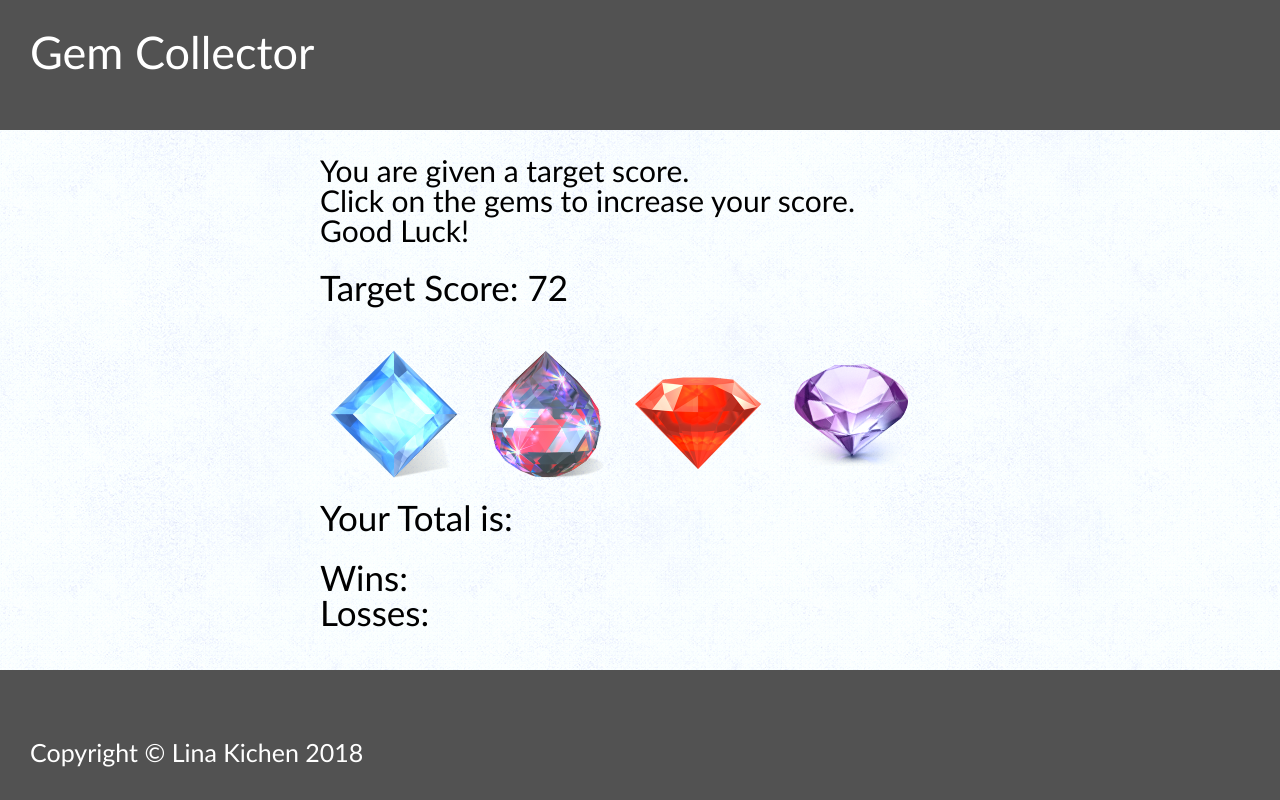
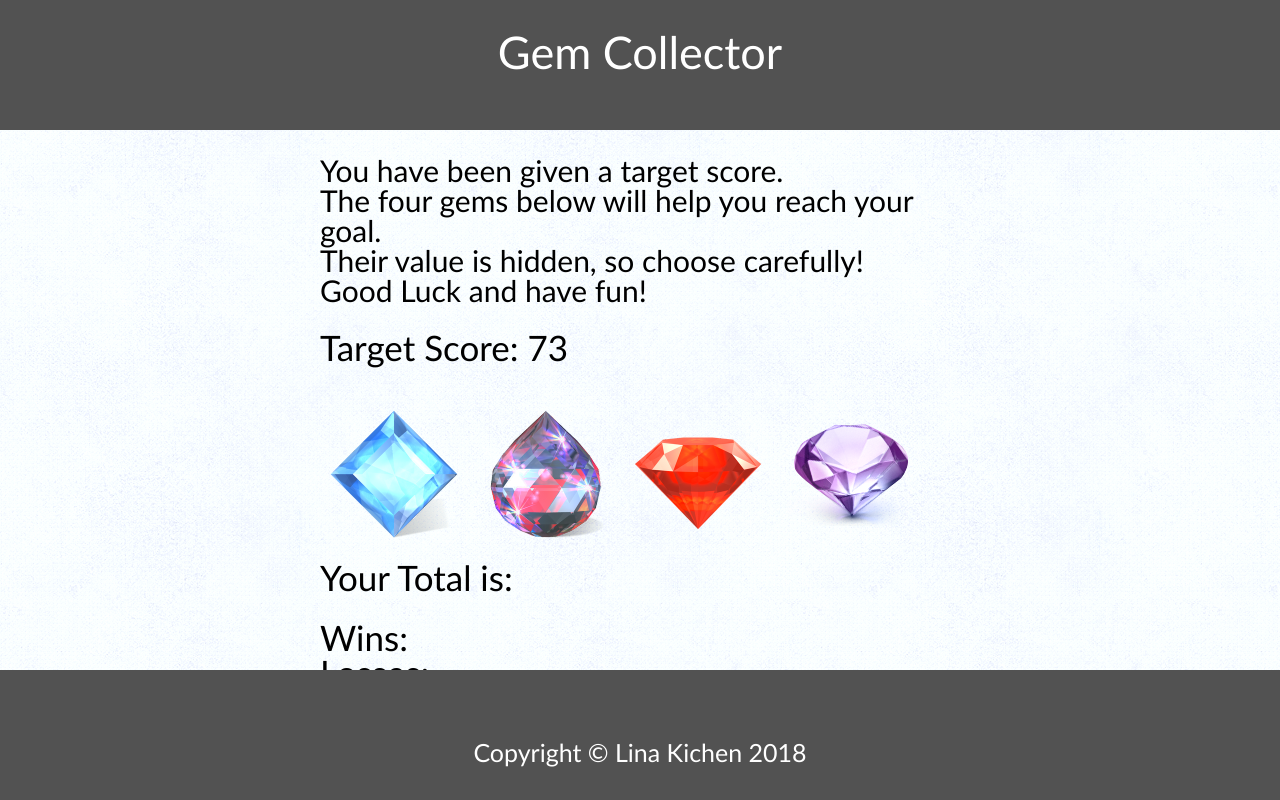
Before and after one commit to hkichen/Week-4-Game, a plain HTML site: page index.html in a window 1280 px wide. Drawn offline with nearby package versions, Linux system fonts and the light colour scheme.

Commit message:
formatting chnges

```diff
--- a/assets/css/style.css
+++ b/assets/css/style.css
@@ -9,7 +9,7 @@
     color: #fff;
     font-size: 45px;
     padding-top: 30px;
-    padding-left: 30px;
+    text-align: center;
 }
 
 .content {
@@ -42,6 +42,6 @@
     bottom: 0;
     font-size: 25px;
     padding-top: 70px;
-    padding-left: 30px;
+    text-align: center;
 
 }
--- a/assets/javascript/game.js
+++ b/assets/javascript/game.js
@@ -1,40 +1,36 @@
-var wins = 0;
-var losses = 0;
 
-    //generate a random number between 19 and 120
-     var targetNumber = Math.floor(Math.random()*101)+19;
-    $("#number-to-guess").text(targetNumber);
-    var crystals = $("#crystals");
-    var counter = 0;
 
-    // generate a set of 4 random numbers between 1 and 12
+
+// generate a random number in [1, 12]
 var makeARandomNumber = function(){
     return Math.floor(Math.random() * 12) + 1;
 }
 
-    var randoms = Array(4).fill(0).map(makeARandomNumber);
+// generate a set of 4 random numbers between 1 and 12
+var randoms = [];
+for (var i = 0; i < 4; i++) {
+    randoms.push(makeARandomNumber())
+}
 console.log(randoms)
 
 //assign data-value to each image with random numbers between 1 and 12
+var gemIds = ["#gemBlue", "#gemMulti", "#gemRed", "#gemPurple"];
 for (var i = 0; i < randoms.length; i++) {
-        var gemBlue = $("#gemBlue")
-            gemBlue.attr("value", randoms[0]);
-            console.log(gemBlue);
-        var gemMulti = $("#gemMulti")
-            gemMulti.attr("value", randoms[1]);
-            console.log(gemMulti);
-        var gemRed = $("#gemRed")
-            gemRed.attr("value", randoms[2]);
-            console.log(gemRed);
-        var gemPurple = $("#gemPurple")
-            gemPurple.attr("value", randoms[3]);
-            console.log(gemPurple);
+    var gem = $(gemIds[i]);
+    gem.attr("value", randoms[i]);
+    console.log(gem);
 }
 
+//generate a random number between 19 and 120
+var targetNumber = Math.floor(Math.random()*102)+19;
+$("#number-to-guess").text(targetNumber);
+
 //make win, loss and game reset
-    crystals.on("click", ".crystal-image", function() {
-        var crystalValue = ($(this).attr("value"));
-        crystalValue = parseInt(crystalValue);
+var counter = 0;
+var wins = 0;
+var losses = 0;
+$("#crystals").on("click", ".crystal-image", function() {
+    var crystalValue = parseInt($(this).attr("value"))
     counter += crystalValue;
     $("#yourCounter").text(counter);
     if (counter === targetNumber) {
@@ -42,7 +38,7 @@
         alert("You win!");
         document.getElementById("winCount").innerHTML = wins;
     }
-        else if (counter >= targetNumber) {
+    else if (counter > targetNumber) {
         losses += 1;
         alert("You lose!!");
         document.getElementById("lossCount").innerHTML = losses;
--- a/index.html
+++ b/index.html
@@ -11,9 +11,10 @@
     <header>Gem Collector</header>
     <div class="content">
         <div class="instructions">
-                You are given a target score.<br>
-                Click on the gems to increase your score.<br>
-                Good Luck!
+                You have been given a target score.<br>
+                The four gems below will help you reach your goal.<br>
+                Their value is hidden, so choose carefully!<br>
+                Good Luck and have fun!
         </div>
 
         <h1>Target Score: <span id="number-to-guess"></span></h1>
```
Lines whose indentation alone changed are shown as unchanged.
